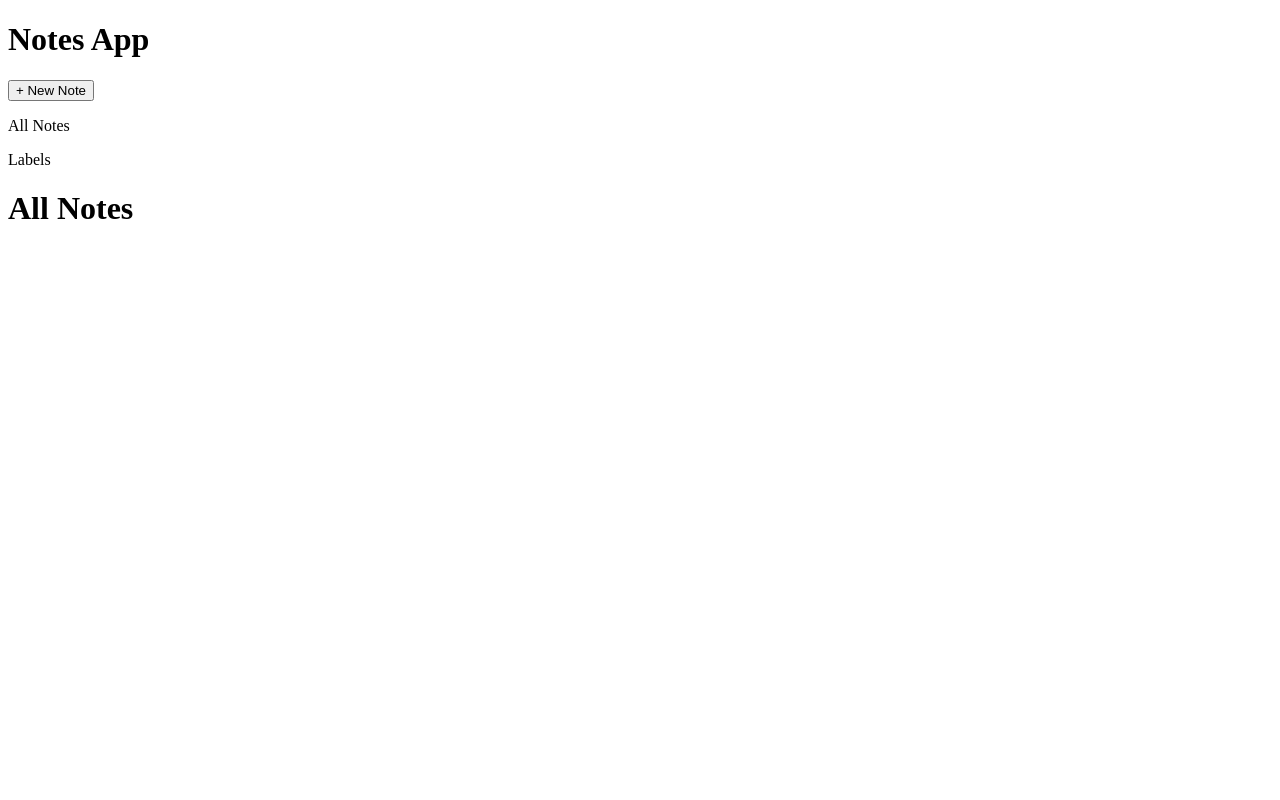
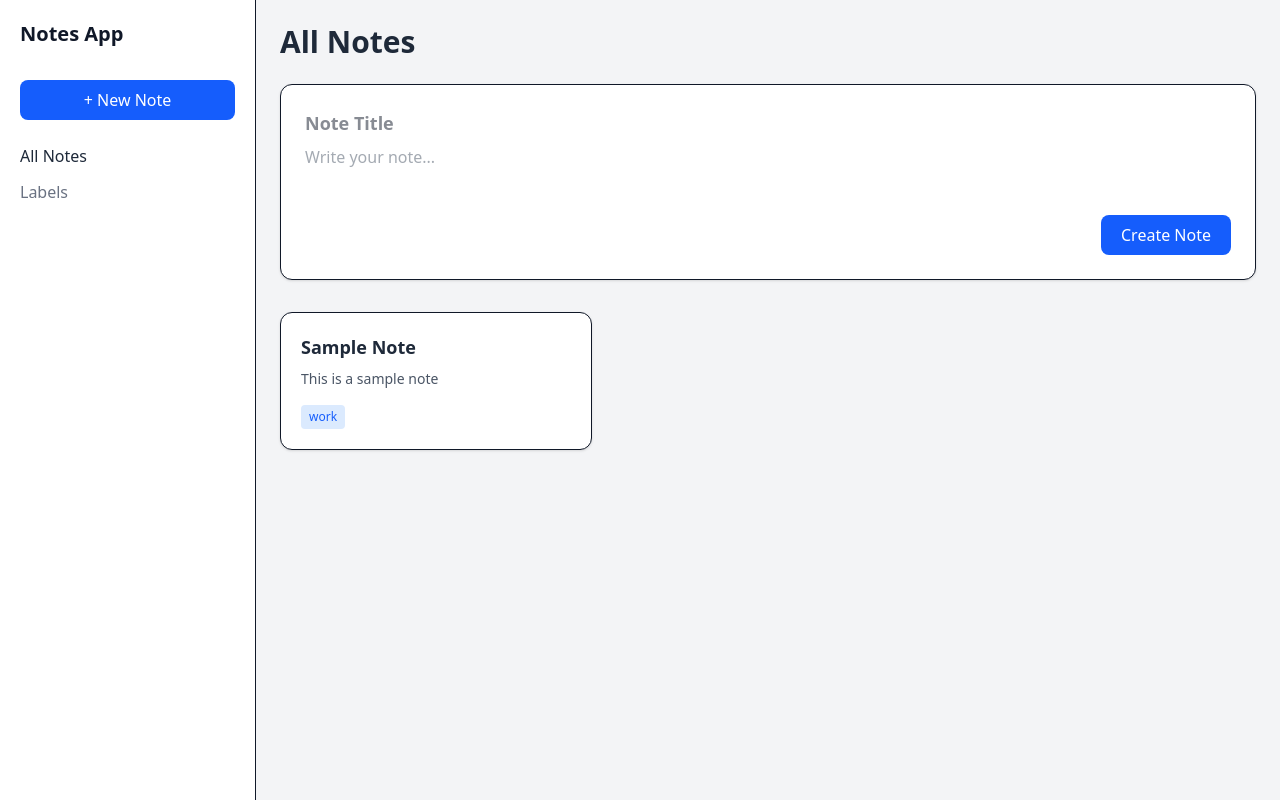
Before and after one commit to fayiskooni/notes-labels-manager, a Next.js app in the folder frontend/: page / in a window 1280 px wide. Built offline with nearby package versions, Linux system fonts and the light colour scheme.

Commit message:
Implemented basic UI for notes dashboard with sidebar and note components

```diff
--- a/frontend/src/app/globals.css
+++ b/frontend/src/app/globals.css
@@ -1,13 +1 @@
 @import "tailwindcss";
-
-@theme {
-  --color-background: var(--background);
-  --color-foreground: var(--foreground);
-}
-
-@layer base {
-  :root {
-    --background: #f9fafb;
-    --foreground: #111827;
-  }
-}
--- a/frontend/src/app/layout.tsx
+++ b/frontend/src/app/layout.tsx
@@ -1,3 +1,4 @@
+import "./globals.css";
 import Sidebar from "@/components/layout/Sidebar";
 
 export default function RootLayout({
@@ -7,10 +8,9 @@ export default function RootLayout({
 }) {
   return (
     <html lang="en">
-      <body>
-        <div className="flex min-h-screen bg-gray-100">
+      <body className="bg-gray-100 text-gray-900">
+        <div className="flex min-h-screen">
           <Sidebar />
-
           <main className="flex-1 p-6">{children}</main>
         </div>
       </body>
--- a/frontend/src/app/page.tsx
+++ b/frontend/src/app/page.tsx
@@ -1,12 +1,17 @@
 "use client";
+
+import NoteForm from "@/components/notes/NoteForm";
+import NotesList from "@/components/notes/NotesList";
 
 export default function Home() {
   return (
-    <div>
-      <h1 className="text-2xl font-bold mb-4">All Notes</h1>
+    <div className="max-w-5xl mx-auto">
+      <h1 className="text-3xl font-bold mb-6 text-gray-800">
+        All Notes
+      </h1>
 
-      {/* NoteForm will come here */}
-      {/* NotesList will come here */}
+      <NoteForm />
+      <NotesList />
     </div>
   );
 }
--- a/frontend/src/components/layout/Sidebar.tsx
+++ b/frontend/src/components/layout/Sidebar.tsx
@@ -1,14 +1,14 @@
 export default function Sidebar() {
   return (
-    <div className="w-64 bg-white shadow p-4">
-      <h1 className="text-xl font-bold mb-6">Notes App</h1>
+    <div className="w-64 bg-white border-r p-5">
+      <h1 className="text-xl font-bold mb-8">Notes App</h1>
 
-      <button className="w-full bg-blue-600 text-white py-2 rounded mb-4">
+      <button className="w-full bg-blue-600 hover:bg-blue-700 text-white py-2 rounded-lg mb-6">
         + New Note
       </button>
 
-      <div className="space-y-2">
-        <p className="font-medium">All Notes</p>
+      <div className="space-y-3">
+        <p className="font-medium text-gray-800">All Notes</p>
         <p className="text-gray-500">Labels</p>
       </div>
     </div>
--- /dev/null
+++ b/frontend/src/components/notes/NoteForm.tsx
@@ -0,0 +1,32 @@
+"use client";
+
+import { useState } from "react";
+
+export default function NoteForm() {
+  const [title, setTitle] = useState("");
+  const [content, setContent] = useState("");
+
+  return (
+    <div className="bg-white p-6 rounded-xl shadow-sm border mb-8">
+      <input
+        value={title}
+        onChange={(e) => setTitle(e.target.value)}
+        placeholder="Note Title"
+        className="w-full text-lg font-semibold outline-none mb-2"
+      />
+
+      <textarea
+        value={content}
+        onChange={(e) => setContent(e.target.value)}
+        placeholder="Write your note..."
+        className="w-full text-gray-600 outline-none resize-none mb-4"
+      />
+
+      <div className="flex justify-end">
+        <button className="bg-blue-600 hover:bg-blue-700 text-white px-5 py-2 rounded-lg">
+          Create Note
+        </button>
+      </div>
+    </div>
+  );
+}
--- /dev/null
+++ b/frontend/src/components/notes/NotesList.tsx
@@ -0,0 +1,23 @@
+"use client";
+
+export default function NotesList() {
+  return (
+    <div className="grid grid-cols-3 gap-5">
+      <div className="bg-white p-5 rounded-xl shadow-sm border hover:shadow-md transition">
+        <h2 className="font-semibold text-lg text-gray-800">
+          Sample Note
+        </h2>
+
+        <p className="text-gray-600 mt-2 text-sm">
+          This is a sample note
+        </p>
+
+        <div className="flex gap-2 mt-4 flex-wrap">
+          <span className="bg-blue-100 text-blue-600 px-2 py-1 rounded text-xs">
+            work
+          </span>
+        </div>
+      </div>
+    </div>
+  );
+}
```
